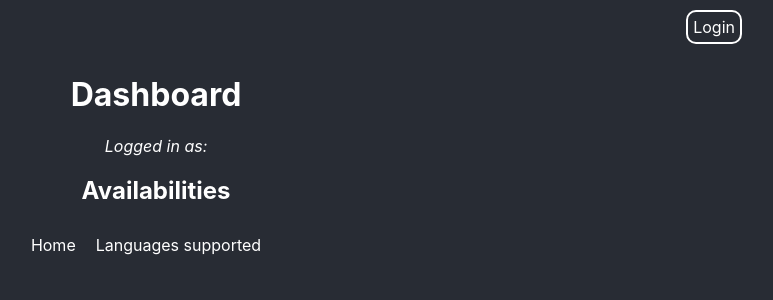
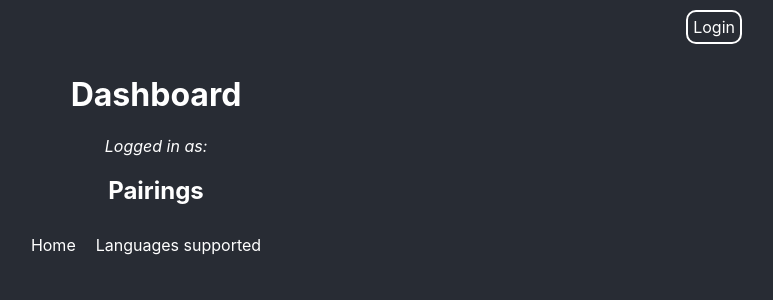
Before and after one commit to tomo-riff-raff/ui, a React (Create React App) app: page /dashboard in a window 1280 px wide. Shown: the top 300 px of the page, without its empty margins (484-1257 px from the left). Built offline with nearby package versions, Linux system fonts and the light colour scheme; no server answers.

Commit message:
Add Pairings component (WIP)

```diff
--- a/src/components/Pairings/Pairings.js
+++ b/src/components/Pairings/Pairings.js
@@ -1,11 +1,8 @@
-import React, { useContext } from "react";
-import { UserContext } from '../../UserContext';
+import React from "react";
 
 const Pairings = () => {
-  const { user, setUser } = useContext(UserContext);
-
   return (
-      <h2>Availabilities</h2>
+      <h2>Pairings</h2>
   )
 }
 
```
